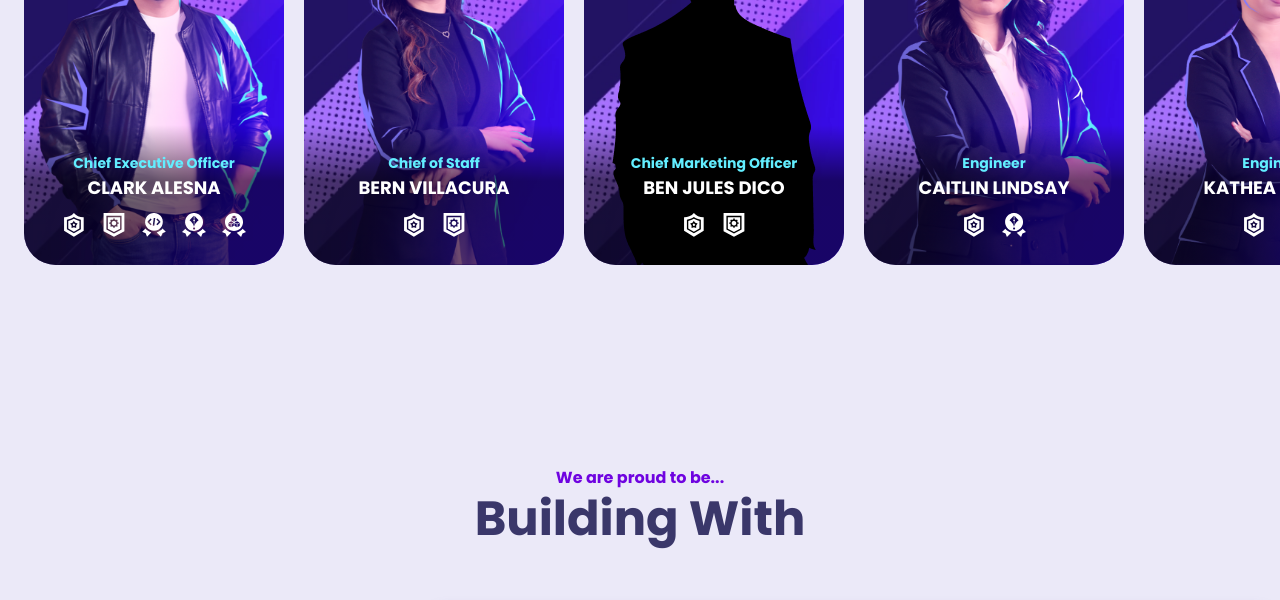
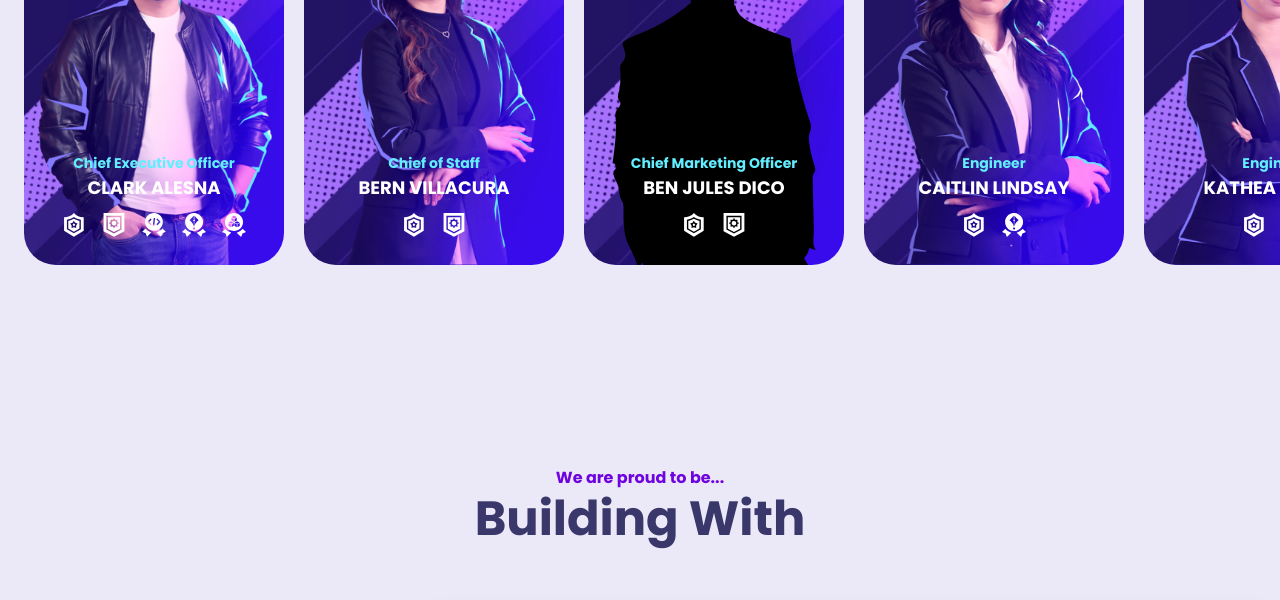
Before and after one commit to SAIB-Inc/Website, a Gatsby site: page / in a window 1280 px wide. Shown: the part 5080-5680 px from the top of the page. Built offline with nearby package versions, Linux system fonts and the light colour scheme; Gatsby itself is replaced by a stand-in of ours.

Commit message:
chore: code cleanups

```diff
--- a/src/components/common/main-layout.tsx
+++ b/src/components/common/main-layout.tsx
@@ -30,13 +30,13 @@ declare module "@mui/material/styles" {
       utxorpc: {
         main: string;
         secondary: string;
-      }
       },
       teamCardGradient: {
         tintLight: string;
         tintDark: string;
         main: string;
         dark: string;
+      },
     },
     carouselButtons: {
       active: string;
@@ -78,13 +78,13 @@ declare module "@mui/material/styles" {
       utxorpc?: {
         main?: string;
         secondary?: string;
-      }
       },
       teamCardGradient?: {
         tintLight?: string;
-      tintDark?: string;
+        tintSecondary?: string;
         main?: string;
-      dark?: string;
+        secondary?: string;
+      },
     },
     carouselButtons?: {
       active?: string;
@@ -161,13 +161,13 @@ const theme = createTheme({
       utxorpc: {
         main: "#003C4F",
         secondary: "#06644C"
-      }
       },
       teamCardGradient: {
         tintLight: "#8A85CA00",
-      tintDark: "#00000090",
+        tintSecondary: "#00000090",
         main: "#5438DC",
-      dark: "#24126A"
+        secondary: "#24126A"
+      }
     },
     carouselButtons: {
       active: "#6F03E0",
--- a/src/components/common/saib-navigation.tsx
+++ b/src/components/common/saib-navigation.tsx
@@ -1,5 +1,5 @@
+import React from "react";
 import { Box, useTheme } from "@mui/material";
-import React from "react";
 
 interface SaibNavigationProps {
     buttonCount: number;
--- a/src/components/sections/fourth-section/brand-card.tsx
+++ b/src/components/sections/fourth-section/brand-card.tsx
@@ -1,6 +1,6 @@
+import React from "react";
 import { Card, CardContent, CardProps, CardActions, Typography, Link, SvgIconProps, IconButton } from "@mui/material";
-import { SxProps, useTheme } from "@mui/system";
-import React from "react";
+import { SxProps } from "@mui/system";
 
 interface BrandCardProps extends CardProps {
     brand: string;
@@ -28,8 +28,6 @@ const BrandCard: React.FC<BrandCardProps> = ({
     iconSize = 22,
     ...rest
 }) => {
-    const theme = useTheme();
-
     return (
         <Card
             sx={{
@@ -81,7 +79,7 @@ const BrandCard: React.FC<BrandCardProps> = ({
                         target="_blank"
                         rel="noopener noreferrer"
                         sx={{
-                            border: bordered ? `1px solid white` : "none",
+                            border: bordered ? "1px solid white" : "none",
                             height: 40,
                             width: 40,
                         }}
--- a/src/components/sections/fourth-section/history.tsx
+++ b/src/components/sections/fourth-section/history.tsx
@@ -1,5 +1,5 @@
+import React from "react";
 import { Card, CardContent, Typography, useTheme } from "@mui/material";
-import React from "react";
 import { CardanoFoundation, DcSpark } from "../../../images/brands";
 
 const History: React.FC = () => {
--- a/src/components/sections/fourth-section/partners.tsx
+++ b/src/components/sections/fourth-section/partners.tsx
@@ -1,5 +1,5 @@
-import { Box, Button, Typography, useTheme } from "@mui/material";
 import React, { useState } from "react";
+import { Button, Typography, useTheme } from "@mui/material";
 import { Demeter, DemeterLight, Levvy, LevvyLight, TxPipe, TxPipeLight, UtxoRpc, UtxoRpcLight } from "../../../images/brands";
 import { Browser, Github, X } from "../../../images/socials";
 import SaibNavigation from "../../common/saib-navigation";
@@ -7,6 +7,7 @@ import BrandCard from "./brand-card";
 
 const Partners: React.FC = () => {
     const theme = useTheme();
+    const [currentIndex, setCurrentIndex] = useState(0);
 
     const partnersData = [
         {
@@ -94,9 +95,7 @@ const Partners: React.FC = () => {
                 }
             ]
         },
-    ]
-
-    const [currentIndex, setCurrentIndex] = useState(0);
+    ];
 
     return (
         <div className="text-center py-25">
@@ -115,7 +114,7 @@ const Partners: React.FC = () => {
                     Building With
                 </Typography>
             </div>
-            <div className="flex mt-14 h-[420px] gap-20">
+            <div className="flex mt-14 h-105 gap-20">
                 <div className="h-full flex flex-col justify-evenly items-end">
                     {partnersData.map((datum, index) => (
                         <Button
@@ -136,7 +135,6 @@ const Partners: React.FC = () => {
                         </Button>
                     ))}
                 </div>
-
                 <SaibNavigation
                     buttonCount={partnersData.length}
                     currentIndex={currentIndex}
--- a/src/components/sections/second-section/carousel.tsx
+++ b/src/components/sections/second-section/carousel.tsx
@@ -1,5 +1,5 @@
 import React, { useState } from "react";
-import { Box, Paper, Typography, useTheme } from "@mui/material";
+import { Paper, Typography, useTheme } from "@mui/material";
 import { Backend, Blockchain, Contract, Frontend, Laptop, Software } from "../../../images/sections/second-section";
 import SaibButton from "../../common/saib-button";
 import SaibNavigation from "../../common/saib-navigation";
--- a/src/components/sections/third-section/team-card.tsx
+++ b/src/components/sections/third-section/team-card.tsx
@@ -65,8 +65,8 @@ const TeamCard: React.FC<TeamCardProps> = ({ items }) => {
                         component="div"
                         sx={{
                             background: `linear-gradient(to bottom,
-                        ${theme.palette.teamCardGradient.tintLight},
-                        ${theme.palette.teamCardGradient.tintDark} 40%
+                        ${theme.palette.gradient.teamCardGradient.tintLight},
+                        ${theme.palette.gradient.teamCardGradient.tintDark} 40%
                     )`,
                             position: "absolute",
                             display: "flex",
```
Lines whose indentation alone changed are shown as unchanged.
